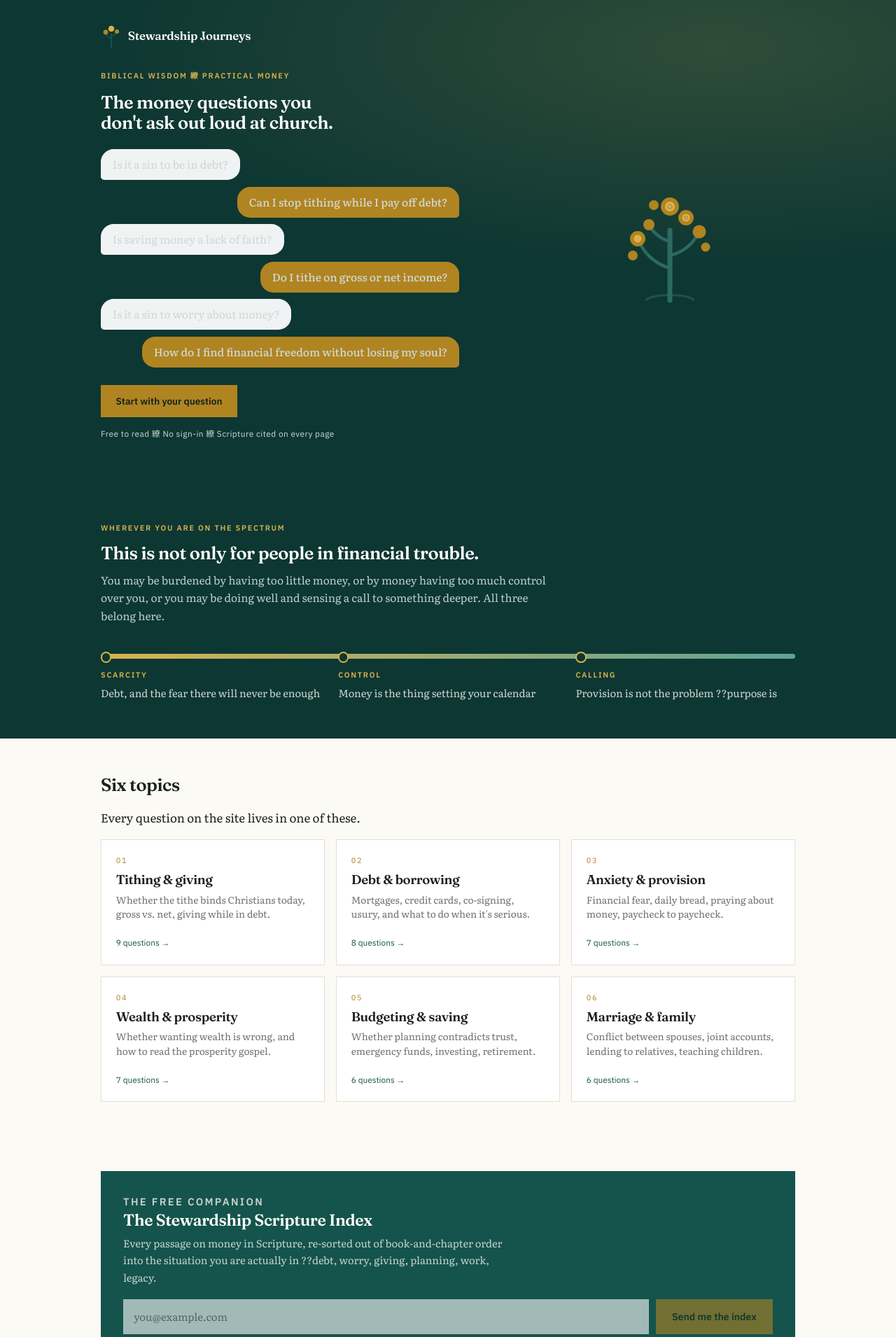
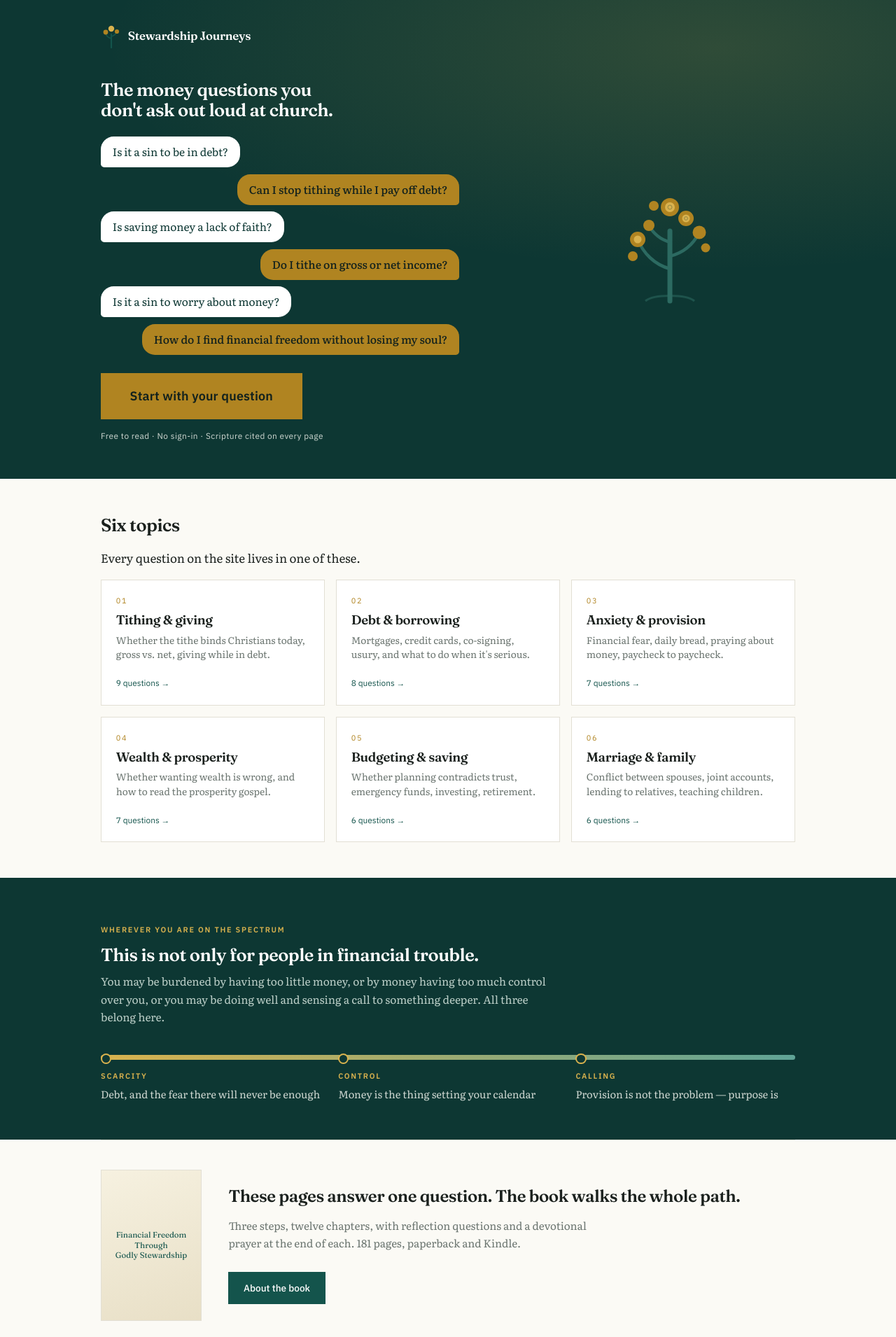
Before and after one commit to STEWARDOLY/stewardship-blog, a Jekyll site: the page built from start.md, in a window 1280 px wide. Shown: the top 1910 px of the page at 70% size. Built offline with Jekyll 4.4.1, drawn with Linux system fonts in a browser that asks for light colours; some of the changed text lies outside the part shown.

Commit message:
Simplify front page to four sections; fix config encoding
Layout: the homepage and /start/ are now hero -> six topics -> spectrum ->
book, so a first-time reader sees what the site is for without scrolling
past anything else.

- drops the "Biblical wisdom / practical money" eyebrow above the headline
- enlarges the primary call to action (.btn--lg) and points it at the topic
  grid, since the question ledger is no longer on the page
- adds Scripture Index to the nav so it is not orphaned by the simplification

Fixes the question bubbles being washed out: `.hero p` sets a pale colour and
outranked a lone `.bubble--*` class, so both bubbles inherited it. White
bubbles now use the deep pine of the hero background, brass bubbles use dark
ink for contrast.

Repairs mojibake in _config.yml introduced by a PowerShell Get-Content /
Set-Content round-trip in the previous commit: on a CP950 system the UTF-8
file was read as Big5 and rewritten, turning every "·" into "繚" and every
em dash into "??". Restored from c0c7bbc and the affiliate block re-appended.

Adds Christian affiliate partners chosen for topical fit — Christianbook,
American Bible Society, ChurchSource — plus two free ministries, Compass and
Crown Financial, which are safe on the raw pages. Homeschool curricula,
dating, gifts and streaming programs were considered and rejected.

Co-Authored-By: Claude Opus 5 <noreply@anthropic.com>

```diff
--- a/_config.yml
+++ b/_config.yml
@@ -1,5 +1,5 @@
 # ---------------------------------------------------------------------------
-# Stewardship Journeys ??site configuration
+# Stewardship Journeys — site configuration
 # All homepage copy lives here or in the _pillars collection. Templates in
 # _layouts/ and _includes/ read from this file; none of it is hard-coded.
 #
@@ -45,18 +45,20 @@ nav:
   # Topic links are generated from the _pillars collection.
   # Anything listed here is appended after them.
   extra:
+    - title: Scripture Index
+      url: /scripture-index/
     - title: About
       url: /about/
 
 # ---------------------------------------------------------------------------
-# Hero ??leads with the reader's felt problem, not the site's mission.
+# Hero — leads with the reader's felt problem, not the site's mission.
 # Questions are from the book's Introduction.
 # ---------------------------------------------------------------------------
 hero:
-  label: Biblical wisdom 繚 practical money
+  label: Biblical wisdom · practical money
   heading: The money questions you don't ask out loud at church.
   # Rendered as a chat thread of bubbles, alternating sides in order.
-  # Keep each one short ??a bubble should never wrap past two lines.
+  # Keep each one short — a bubble should never wrap past two lines.
   questions:
     - Is it a sin to be in debt?
     - Can I stop tithing while I pay off debt?
@@ -65,12 +67,12 @@ hero:
     - Is it a sin to worry about money?
     - How do I find financial freedom without losing my soul?
   cta_text: Start with your question
-  cta_url: "#ledger"
+  cta_url: "#topics"
   # Small trust line under the button.
-  trust: Free to read 繚 No sign-in 繚 Scripture cited on every page
+  trust: Free to read · No sign-in · Scripture cited on every page
 
 # ---------------------------------------------------------------------------
-# Mindsets ??the self-identification section. Adapted from the Introduction,
+# Mindsets — the self-identification section. Adapted from the Introduction,
 # "Money Is Not Just a Financial Issue -- It's a Spiritual One".
 # This sits directly under the hero so a reader meets their own problem first.
 # ---------------------------------------------------------------------------
@@ -91,7 +93,7 @@ mindsets:
       claim: "It all depends on me."
       body: >-
         You carry your family's whole future on your shoulders, paralysed by
-        the fear of one wrong move. You are exhausted ??not from working hard,
+        the fear of one wrong move. You are exhausted — not from working hard,
         but from carrying what was never yours alone.
       icon: icon-self-reliance.svg
       url: /anxiety-provision/
@@ -123,7 +125,7 @@ ledger:
     - ref: Proverbs 22:7
       question: Is it a sin to be in debt?
       url: /debt-borrowing/
-    - ref: Proverbs 6:6??
+    - ref: Proverbs 6:6–8
       question: Is saving money a lack of faith?
       url: /budgeting-saving/
     - ref: Philippians 4:6
@@ -138,12 +140,12 @@ howto:
     No. The verse people are remembering is 1 Timothy 6:10, and it says the
     <em>love</em> of money is <em>a</em> root of <em>all kinds</em> of evil.
   note: >-
-    The answer comes first, in full, before any explanation ??so you get what
+    The answer comes first, in full, before any explanation — so you get what
     you needed in ten seconds, and so search engines and AI assistants can
     quote it accurately.
 
 # ---------------------------------------------------------------------------
-# The three-step journey ??the book's spine, used here as a visual anchor.
+# The three-step journey — the book's spine, used here as a visual anchor.
 # ---------------------------------------------------------------------------
 journey:
   label: The path these answers sit on
@@ -161,7 +163,7 @@ journey:
     - name: Apply God's Wisdom
       theme: Discipline &amp; strategy
       body: >-
-        Budgeting, saving, giving, investing ??the practical disciplines, each
+        Budgeting, saving, giving, investing — the practical disciplines, each
         rooted in Scripture rather than in a guru's system.
     - name: Build for Eternity
       theme: Purpose &amp; legacy
@@ -169,7 +171,7 @@ journey:
         Live with purpose and make an impact that outlives your bank account.
 
 # ---------------------------------------------------------------------------
-# Author story ??the strongest trust signal on the page. Quoted from the
+# Author story — the strongest trust signal on the page. Quoted from the
 # book's Preface. Specificity is what makes this work; do not smooth it out.
 # ---------------------------------------------------------------------------
 story:
@@ -220,7 +222,7 @@ book:
 capture:
   heading: The Stewardship Scripture Index
   body: >-
-    Every passage on money in Scripture, sorted by what you're facing ??debt,
+    Every passage on money in Scripture, sorted by what you're facing — debt,
     giving, worry, provision, work. Free, one page, no sign-in to read it.
   placeholder: you@example.com
   button: Send me the index
@@ -241,7 +243,7 @@ footer_notes:
     professional who knows your situation.
 
 # ---------------------------------------------------------------------------
-# Audience spectrum ??from the target-audience analysis.
+# Audience spectrum — from the target-audience analysis.
 # Corrects the assumption that this site is only for people in financial
 # trouble. The book addresses the whole range.
 # ---------------------------------------------------------------------------
@@ -252,7 +254,7 @@ spectrum:
     You may be burdened by having too little money, or by money having too much
     control over you, or you may be doing well and sensing a call to something
     deeper. All three belong here.
-  left: Too little of it ??debt, scarcity, paycheck to paycheck
+  left: Too little of it — debt, scarcity, paycheck to paycheck
   middle: Comfortable, but money is quietly running the decisions
   right: Doing well, and sensing God calling you deeper
   stops:
@@ -261,7 +263,7 @@ spectrum:
     - label: Control
       note: Money is the thing setting your calendar
     - label: Calling
-      note: Provision is not the problem ??purpose is
+      note: Provision is not the problem — purpose is
 
 # ---------------------------------------------------------------------------
 # Landing page (/start/)
@@ -274,25 +276,25 @@ spectrum:
 # so it can never drift from the actual index.
 # ---------------------------------------------------------------------------
 landing:
-  eyebrow: Biblical wisdom 繚 practical money
+  eyebrow: Biblical wisdom · practical money
   heading: The money questions you don't ask out loud at church.
   cta_text: Start with your question
   cta_url: "#topics"
-  trust: Free to read 繚 No sign-in 繚 Scripture cited on every page
+  trust: Free to read · No sign-in · Scripture cited on every page
 
   # The Scripture Index call to action
   index_label: The free companion
   index_heading: The Stewardship Scripture Index
   index_sub: >-
     Every passage on money in Scripture, re-sorted out of book-and-chapter
-    order into the situation you are actually in ??debt, worry, giving,
+    order into the situation you are actually in — debt, worry, giving,
     planning, work, legacy.
   placeholder: you@example.com
   button: Send me the index
   privacy: >-
     One email, then the index. We never sell or share your address, and nothing
     you read here is ever visible to anyone at your church.
-  read_now: Or read the whole index now ??no email needed
+  read_now: Or read the whole index now — no email needed
   read_now_url: /scripture-index/
 
   inside_label: What's inside
@@ -308,7 +310,7 @@ landing:
 # Content lives in _data/scripture_index.yml
 # ---------------------------------------------------------------------------
 scripture_index:
-  label: Free 繚 One page 繚 No sign-in
+  label: Free · One page · No sign-in
   heading: The Stewardship Scripture Index
   sub: >-
     Every passage on money quoted or referenced in <em>Financial Freedom
@@ -322,7 +324,7 @@ scripture_index:
 # Contextual resources ("next step" panels)
 #
 # The Stay22 pattern: monetise intent the reader already has, by offering a
-# genuinely useful next step at the moment they need it ??never a banner.
+# genuinely useful next step at the moment they need it — never a banner.
 #
 # Affiliate tags are appended at render time by _includes/affiliate-link.html,
 # so the raw URLs in _data/resources.yml stay clean and the tag lives in one
@@ -342,7 +344,7 @@ affiliates:
 next_step:
   label: Where to go next
   # Shown when a topic is flagged as one where the reader is likely raw.
-  # Those pages get free resources only ??see reader_state in each pillar.
+  # Those pages get free resources only — see reader_state in each pillar.
   care_note: >-
     Nothing on this page is sold to you. If money is the reason you are
     reading, you should not have to spend any to get help.
--- a/_data/resources.yml
+++ b/_data/resources.yml
@@ -128,3 +128,59 @@ resources:
     url: https://www.ecfa.org/
     stance: free
     topics: [tithing-giving, wealth-prosperity]
+
+  # --- Christian retail & study partners -----------------------------------
+  # Chosen from the Christian affiliate directories for topical fit only.
+  # Deliberately excluded: homeschool curricula, Christian dating, gifts,
+  # figurines, apparel, streaming and tour operators. They convert well on
+  # other blogs and would read as banner advertising on this one.
+
+  - name: Christianbook
+    kind: Bookstore
+    blurb: >-
+      The largest Christian bookseller — Bibles, study guides and the standard
+      works on money and giving, usually below list price.
+    url: https://www.christianbook.com/
+    affiliate: generic
+    stance: commercial
+    topics: [tithing-giving, wealth-prosperity, budgeting-saving, marriage-family]
+
+  - name: American Bible Society
+    kind: Bibles
+    blurb: >-
+      Bibles, devotionals and study material from a non-profit that has been
+      publishing Scripture since 1816.
+    url: https://www.americanbible.org/
+    affiliate: generic
+    stance: commercial
+    topics: [tithing-giving, wealth-prosperity]
+
+  - name: ChurchSource
+    kind: Small-group resources
+    blurb: >-
+      Study guides and DVD curricula built for small groups, if you would
+      rather work through this with other people than alone.
+    url: https://churchsource.com/
+    affiliate: generic
+    stance: commercial
+    topics: [marriage-family, tithing-giving]
+
+  # --- Free ministry resources, safe on any page ---------------------------
+
+  - name: Compass — Finances God's Way
+    kind: Free ministry
+    blurb: >-
+      A ministry devoted entirely to biblical finance, with free studies for
+      individuals, couples and small groups. Not a shop.
+    url: https://compassfinancialministry.org/
+    stance: free
+    topics: [debt-borrowing, anxiety-provision, budgeting-saving, marriage-family, tithing-giving]
+
+  - name: Crown Financial Ministries
+    kind: Free ministry
+    blurb: >-
+      Decades of biblical money teaching, budgeting tools and free coaching
+      referrals from a long-standing stewardship ministry.
+    url: https://www.crown.org/
+    stance: free
+    topics: [debt-borrowing, anxiety-provision, budgeting-saving]
--- a/_includes/hero.html
+++ b/_includes/hero.html
@@ -1,11 +1,10 @@
 <section class="hero">
   <div class="wrap hero__in">
     <div>
-      <p class="label">{{ site.hero.label }}</p>
       <h1>{{ site.hero.heading }}</h1>
       {% include question-bubbles.html %}
       <p class="hero__actions">
-        <a class="btn" href="{{ site.hero.cta_url }}">{{ site.hero.cta_text }}</a>
+        <a class="btn btn--lg" href="{{ site.hero.cta_url }}">{{ site.hero.cta_text }}</a>
       </p>
       <p class="hero__trust">{{ site.hero.trust }}</p>
     </div>
--- a/_layouts/home.html
+++ b/_layouts/home.html
@@ -4,11 +4,7 @@ layout: default
 {% include hero.html %}
 
 <main>
-  {% include mindsets.html %}
-  {% include ledger.html %}
-  {% include journey.html %}
-  {% include story.html %}
   {% include topics.html %}
+  {% include spectrum.html %}
   {% include book.html %}
-  {% include capture.html %}
 </main>
--- a/_layouts/landing.html
+++ b/_layouts/landing.html
@@ -10,11 +10,10 @@ layout: default
           {% include logo.svg %}
           <b>{{ site.title }}</b>
         </a>
-        <p class="label">{{ site.landing.eyebrow }}</p>
         <h1>{{ site.landing.heading }}</h1>
         {% include question-bubbles.html %}
         <p class="hero__actions">
-          <a class="btn" href="{{ site.landing.cta_url }}">{{ site.landing.cta_text }}</a>
+          <a class="btn btn--lg" href="{{ site.landing.cta_url }}">{{ site.landing.cta_text }}</a>
         </p>
         <p class="hero__trust">{{ site.landing.trust }}</p>
       </div>
@@ -24,49 +23,8 @@ layout: default
     </div>
   </section>
 
+  <div id="topics">{% include topics.html %}</div>
   {% include spectrum.html %}
-
-  <div id="topics">
-    {% include topics.html %}
-  </div>
-
-  <section class="capture">
-    <div class="wrap">
-      <div class="capture__box">
-        <p class="label capture__eyebrow">{{ site.landing.index_label }}</p>
-        <h2>{{ site.landing.index_heading }}</h2>
-        <p>{{ site.landing.index_sub }}</p>
-        {% include landing-form.html id="email-top" %}
-        <p class="capture__note">{{ site.landing.privacy }}</p>
-        <p class="capture__alt">
-          <a href="{{ site.landing.read_now_url | relative_url }}">{{ site.landing.read_now }}</a>
-        </p>
-      </div>
-    </div>
-  </section>
-
-  <section class="inside">
-    <div class="wrap">
-      <p class="label">{{ site.landing.inside_label }}</p>
-      <h2>{{ site.landing.inside_heading }}</h2>
-      <p class="sub">{{ site.landing.inside_sub }}</p>
-
-      <ul class="inside__list">
-        {%- for sec in site.data.scripture_index.sections %}
-        <li class="inside__row">
-          <span class="inside__q">{{ sec.question }}</span>
-          <span class="inside__name">{{ sec.name }}</span>
-          <span class="inside__count">{{ sec.refs | size }} passages</span>
-        </li>
-        {%- endfor %}
-      </ul>
-
-      <p class="inside__cta">
-        <a class="btn btn--ghost" href="{{ site.landing.read_now_url | relative_url }}">Read the whole index</a>
-      </p>
-    </div>
-  </section>
-
   {% include book.html %}
 
   <footer class="lp__foot">
--- a/assets/css/main.css
+++ b/assets/css/main.css
@@ -126,6 +126,10 @@ h1,h2,h3{font-family:"Fraunces",Georgia,serif;line-height:1.14;
   font-family:"IBM Plex Sans",sans-serif;font-size:.85rem;font-weight:500;
   padding:.72rem 1.35rem;text-decoration:none}
 .btn:hover{background:var(--brass)}
+/* Primary call to action — the first thing a new reader should see to press. */
+.btn--lg{font-size:1.05rem;font-weight:600;padding:1.05rem 2.2rem;
+  letter-spacing:.01em}
+@media(min-width:46rem){.btn--lg{font-size:1.12rem;padding:1.15rem 2.6rem}}
 
 /* ---------- capture ---------- */
 .capture{padding-block:3rem}
@@ -271,10 +275,13 @@ h1,h2,h3{font-family:"Fraunces",Georgia,serif;line-height:1.14;
 .bubble{margin:0;padding:.72rem 1.05rem;font-size:.97rem;line-height:1.35;
   max-width:88%;width:fit-content;position:relative;
   border-radius:1.15rem}
-.bubble--in{align-self:flex-start;background:rgba(255,255,255,.94);color:var(--ink);
-  border-bottom-left-radius:.3rem}
-.bubble--out{align-self:flex-end;background:var(--brass);color:#12211D;
-  font-weight:500;border-bottom-right-radius:.3rem}
+/* `.hero p` sets a pale colour and outranks a lone `.bubble--*` class, which
+   was washing both bubbles out. These selectors have to match its specificity. */
+.hero .bubble--in,.lp__hero .bubble--in{align-self:flex-start;
+  background:#fff;color:var(--pine-deep);border-bottom-left-radius:.3rem}
+.hero .bubble--out,.lp__hero .bubble--out{align-self:flex-end;
+  background:var(--brass);color:#12211D;font-weight:500;
+  border-bottom-right-radius:.3rem}
 @media(prefers-reduced-motion:no-preference){
   .bubble{animation:bubble-in .42s cubic-bezier(.22,1,.36,1) both}
   .bubble:nth-child(1){animation-delay:.05s}
```
